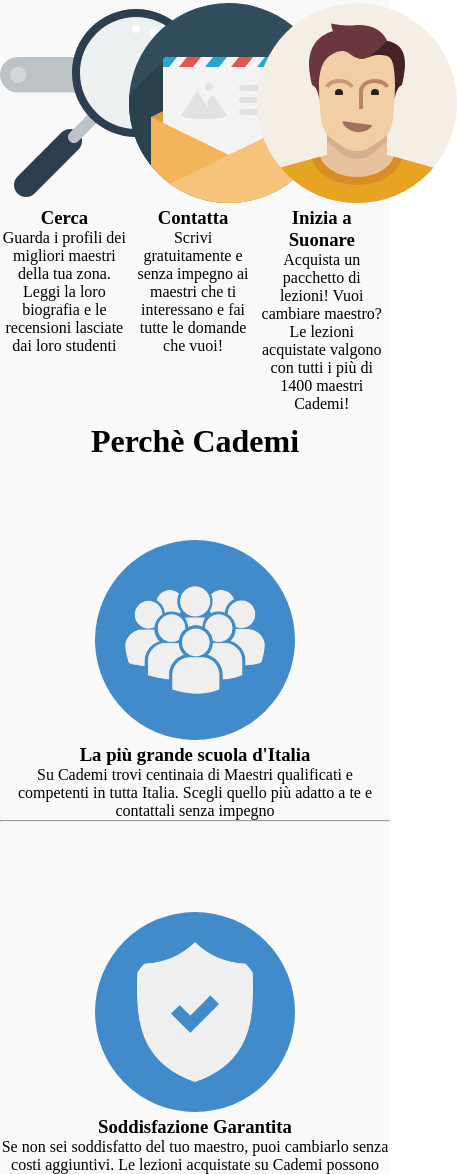
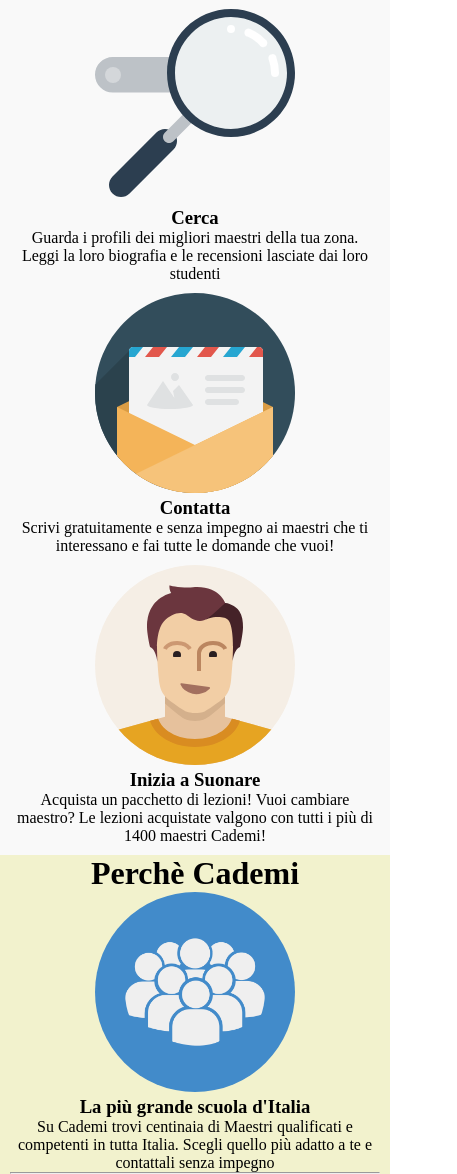
Before and after one commit to cromeo98/html-css-resp-wannabe, a plain HTML site: page index.html in a window 390 px wide. Shown: the part 625-1799 px from the top of the page, 457 px wide, since content can reach past the window. Drawn offline with Linux system fonts and the light colour scheme.

Commit message:
add: mediaquery steps and why sections

```diff
--- a/css/mediaquery.css
+++ b/css/mediaquery.css
@@ -10,6 +10,7 @@
     .row{
         width: 100%;
         margin-top: 0;
+        margin: auto;
     }
 
     .row>div{
@@ -18,9 +19,30 @@
 
     /* lezioni */
     #lezioni .row>.left, #lezioni .row>.right{
-        width: 100%;
+        width: calc(100% - 20px);
+        margin: 0 10px;
     }
+
     #lezioni{
         background-color: #f2f2cd;
     }
+
+    /* steps */
+    #steps .row>.left,
+    #steps .row>.central,
+    #steps .row>.right{
+        width: calc(100% - 30px);
+        margin: 0 15px;
+    }
+
+    /* perchè */
+    #why{
+        background-color: #f2f2cd;
+    }
+
+    #why .row>.first,
+    #why .row>.second,
+    #why .row>.third {
+        width: calc(100% - 20px);
+        margin: 0 10px;
 }
```
